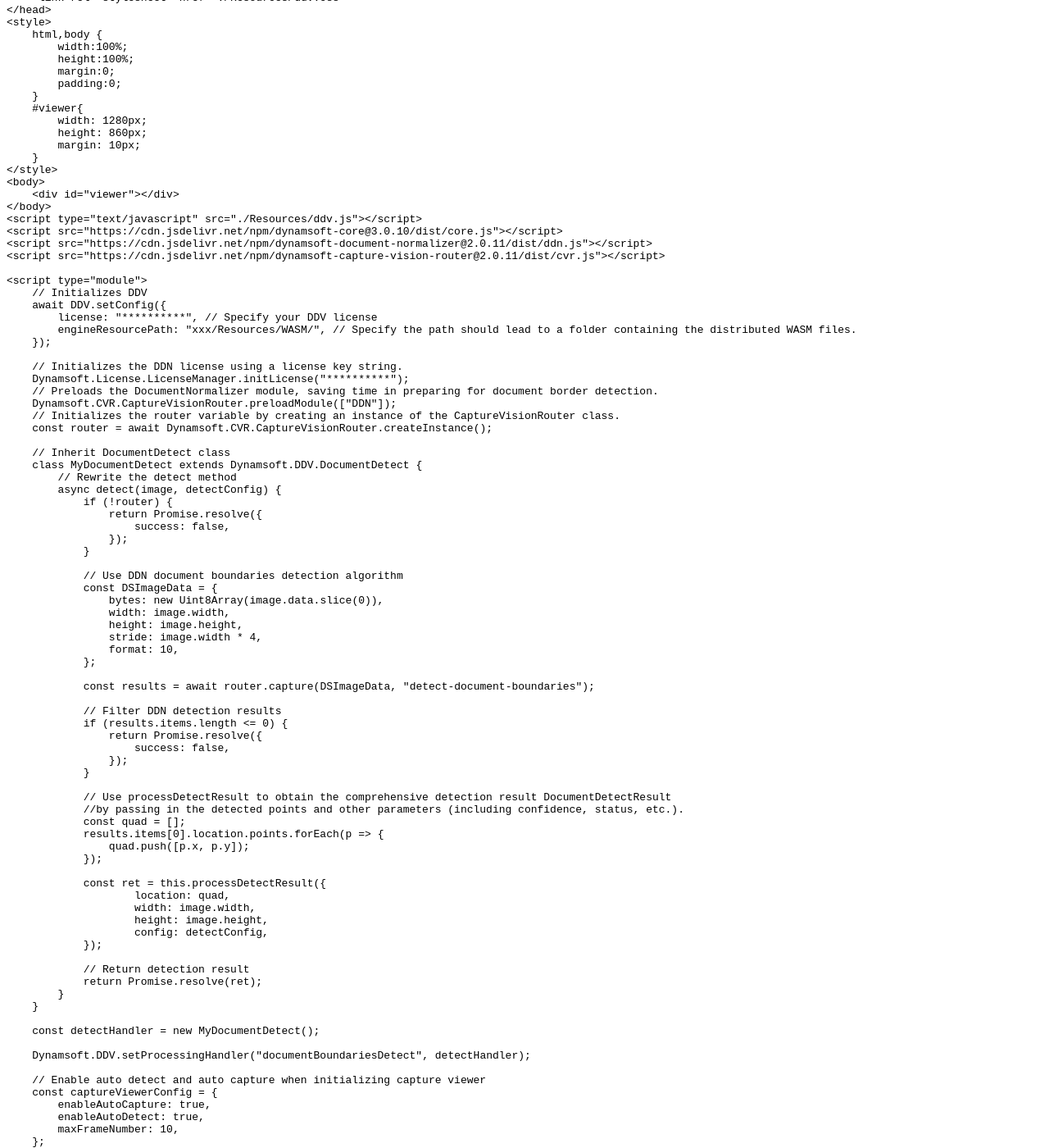
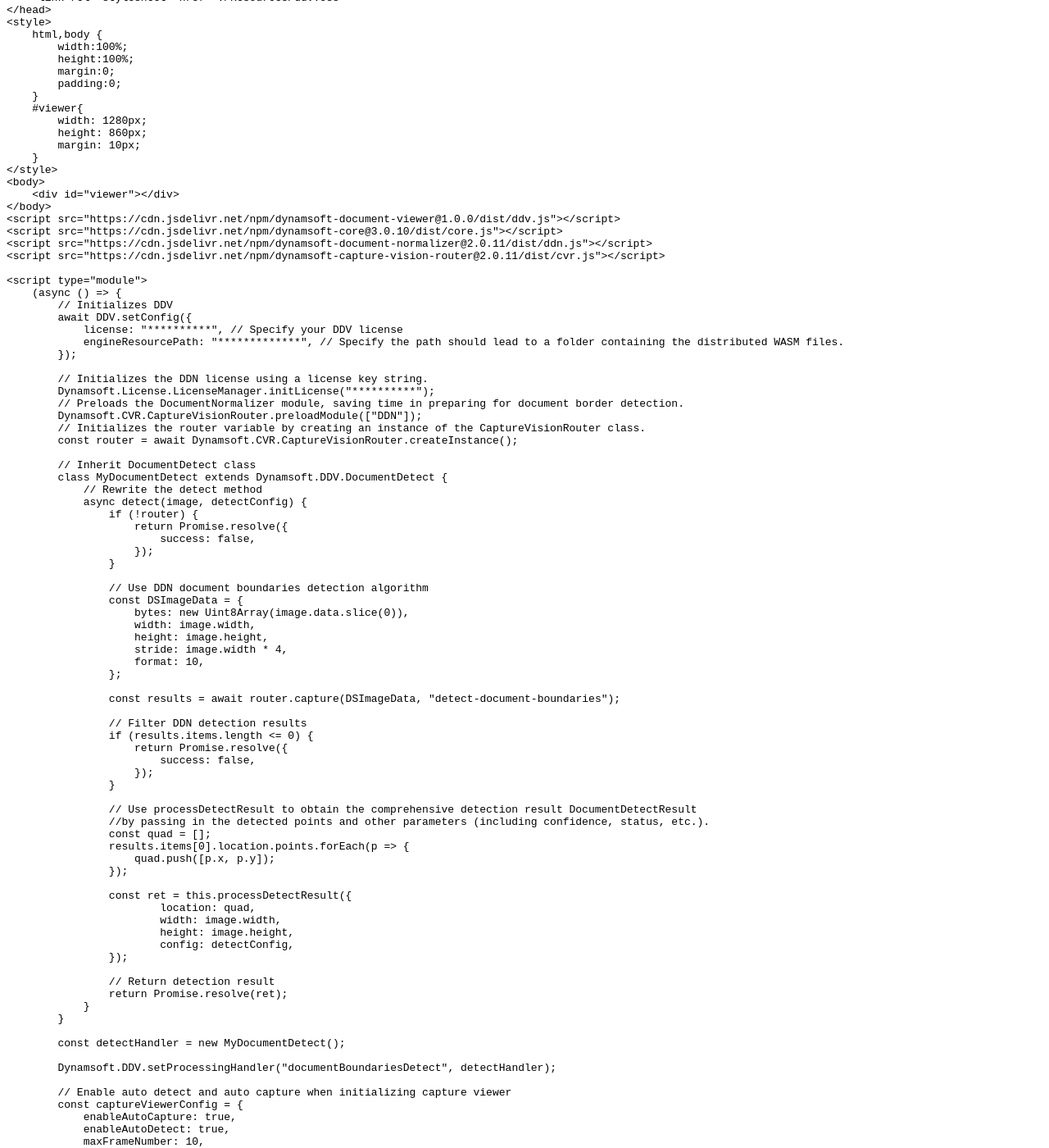
Before and after one commit to dynamsoft-docs/document-viewer-docs, a Jekyll site: the page built from features/advanced/documentdetect.md, in a window 1280 px wide and 1400 px high, scrolled down 2234 px. Shown: the whole window at 82% size. Built offline with Jekyll 4.4.1, drawn with Linux system fonts in a browser that asks for light colours.

Commit message:
minor update

````diff
--- a/features/advanced/documentdetect.md
+++ b/features/advanced/documentdetect.md
@@ -139,88 +139,91 @@ Dynamsoft.DDV.setProcessingHandler("documentBoundariesDetect", detectHandler);
 <body>
     <div id="viewer"></div>
 </body>
-<script type="text/javascript" src="./Resources/ddv.js"></script>
+<script src="https://cdn.jsdelivr.net/npm/dynamsoft-document-viewer@1.0.0/dist/ddv.js"></script>
 <script src="https://cdn.jsdelivr.net/npm/dynamsoft-core@3.0.10/dist/core.js"></script>
 <script src="https://cdn.jsdelivr.net/npm/dynamsoft-document-normalizer@2.0.11/dist/ddn.js"></script>
 <script src="https://cdn.jsdelivr.net/npm/dynamsoft-capture-vision-router@2.0.11/dist/cvr.js"></script>
 
 <script type="module">
-    // Initializes DDV
-    await DDV.setConfig({
-        license: "**********", // Specify your DDV license
-        engineResourcePath: "xxx/Resources/WASM/", // Specify the path should lead to a folder containing the distributed WASM files.
-    });
+    (async () => {
+        // Initializes DDV
+        await DDV.setConfig({
+            license: "**********", // Specify your DDV license
+            engineResourcePath: "*************", // Specify the path should lead to a folder containing the distributed WASM files.
+        });
 
-    // Initializes the DDN license using a license key string.
-    Dynamsoft.License.LicenseManager.initLicense("**********");
-    // Preloads the DocumentNormalizer module, saving time in preparing for document border detection.
-    Dynamsoft.CVR.CaptureVisionRouter.preloadModule(["DDN"]);
-    // Initializes the router variable by creating an instance of the CaptureVisionRouter class.
-    const router = await Dynamsoft.CVR.CaptureVisionRouter.createInstance();
+        // Initializes the DDN license using a license key string.
+        Dynamsoft.License.LicenseManager.initLicense("**********");
+        // Preloads the DocumentNormalizer module, saving time in preparing for document border detection.
+        Dynamsoft.CVR.CaptureVisionRouter.preloadModule(["DDN"]);
+        // Initializes the router variable by creating an instance of the CaptureVisionRouter class.
+        const router = await Dynamsoft.CVR.CaptureVisionRouter.createInstance();
 
-    // Inherit DocumentDetect class
-    class MyDocumentDetect extends Dynamsoft.DDV.DocumentDetect {
-        // Rewrite the detect method
-        async detect(image, detectConfig) {
-            if (!router) {
-                return Promise.resolve({
-                    success: false,
-                });
-            }
+        // Inherit DocumentDetect class
+        class MyDocumentDetect extends Dynamsoft.DDV.DocumentDetect {
+            // Rewrite the detect method
+            async detect(image, detectConfig) {
+                if (!router) {
+                    return Promise.resolve({
+                        success: false,
+                    });
+                }
 
-            // Use DDN document boundaries detection algorithm
-            const DSImageData = {
-                bytes: new Uint8Array(image.data.slice(0)),
-                width: image.width,
-                height: image.height,
-                stride: image.width * 4,
-                format: 10,
-            };
-
-            const results = await router.capture(DSImageData, "detect-document-boundaries");
-
-            // Filter DDN detection results
-            if (results.items.length <= 0) {
-                return Promise.resolve({
-                    success: false,
-                });
-            }
-
-            // Use processDetectResult to obtain the comprehensive detection result DocumentDetectResult
-            //by passing in the detected points and other parameters (including confidence, status, etc.).
-            const quad = [];
-            results.items[0].location.points.forEach(p => {
-                quad.push([p.x, p.y]);
-            });
-
-            const ret = this.processDetectResult({
-                    location: quad,
+                // Use DDN document boundaries detection algorithm
+                const DSImageData = {
+                    bytes: new Uint8Array(image.data.slice(0)),
                     width: image.width,
                     height: image.height,
-                    config: detectConfig,
-            });
+                    stride: image.width * 4,
+                    format: 10,
+                };
 
-            // Return detection result
-            return Promise.resolve(ret);
+                const results = await router.capture(DSImageData, "detect-document-boundaries");
+
+                // Filter DDN detection results
+                if (results.items.length <= 0) {
+                    return Promise.resolve({
+                        success: false,
+                    });
+                }
+
+                // Use processDetectResult to obtain the comprehensive detection result DocumentDetectResult
+                //by passing in the detected points and other parameters (including confidence, status, etc.).
+                const quad = [];
+                results.items[0].location.points.forEach(p => {
+                    quad.push([p.x, p.y]);
+                });
+
+                const ret = this.processDetectResult({
+                        location: quad,
+                        width: image.width,
+                        height: image.height,
+                        config: detectConfig,
+                });
+
+                // Return detection result
+                return Promise.resolve(ret);
+            }
         }
-    }
 
-    const detectHandler = new MyDocumentDetect();
+        const detectHandler = new MyDocumentDetect();
 
-    Dynamsoft.DDV.setProcessingHandler("documentBoundariesDetect", detectHandler);
+        Dynamsoft.DDV.setProcessingHandler("documentBoundariesDetect", detectHandler);
 
-    // Enable auto detect and auto capture when initializing capture viewer
-    const captureViewerConfig = {
-        enableAutoCapture: true,
-        enableAutoDetect: true,
-        maxFrameNumber: 10,
-    };
-    // Create the capture viewer
-    const captureViewer = new Dynamsoft.DDV.CaptureViewer({
-        container: "viewer",
-        viewerConfig: captureViewerConfig,
-    });
-    captureViewer.play();
+        // Enable auto detect and auto capture when initializing capture viewer
+        const captureViewerConfig = {
+            enableAutoCapture: true,
+            enableAutoDetect: true,
+            maxFrameNumber: 10,
+        };
+        // Create the capture viewer
+        const captureViewer = new Dynamsoft.DDV.CaptureViewer({
+            container: "viewer",
+            viewerConfig: captureViewerConfig,
+        });
+        captureViewer.play();
+
+    })();
 </script>
 </html>
 ```
````
Also changed, not shown: gettingstarted/add_dependency.md (+69 -0 lines), gettingstarted/sys_requirements.md (+2 -2 lines).
